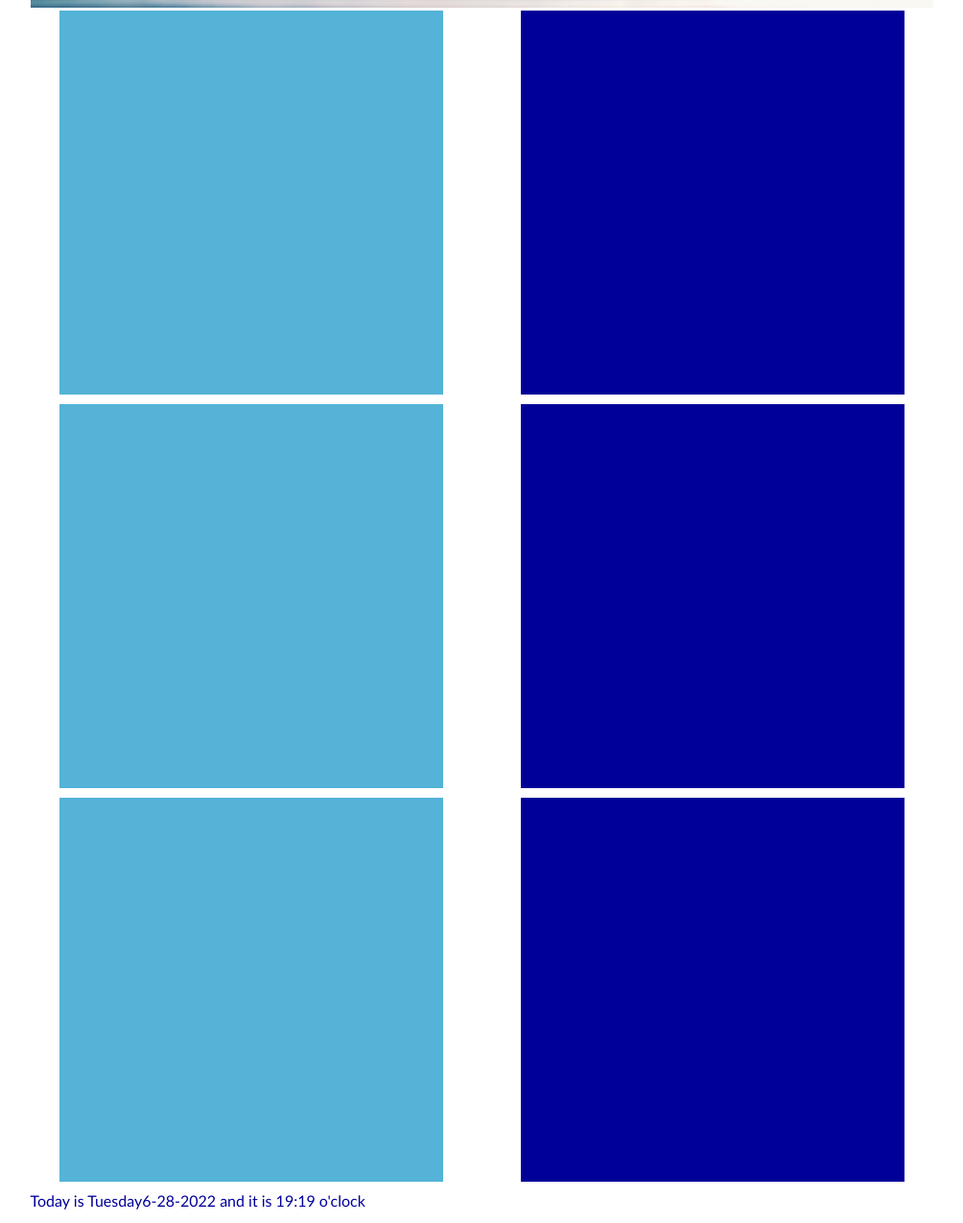
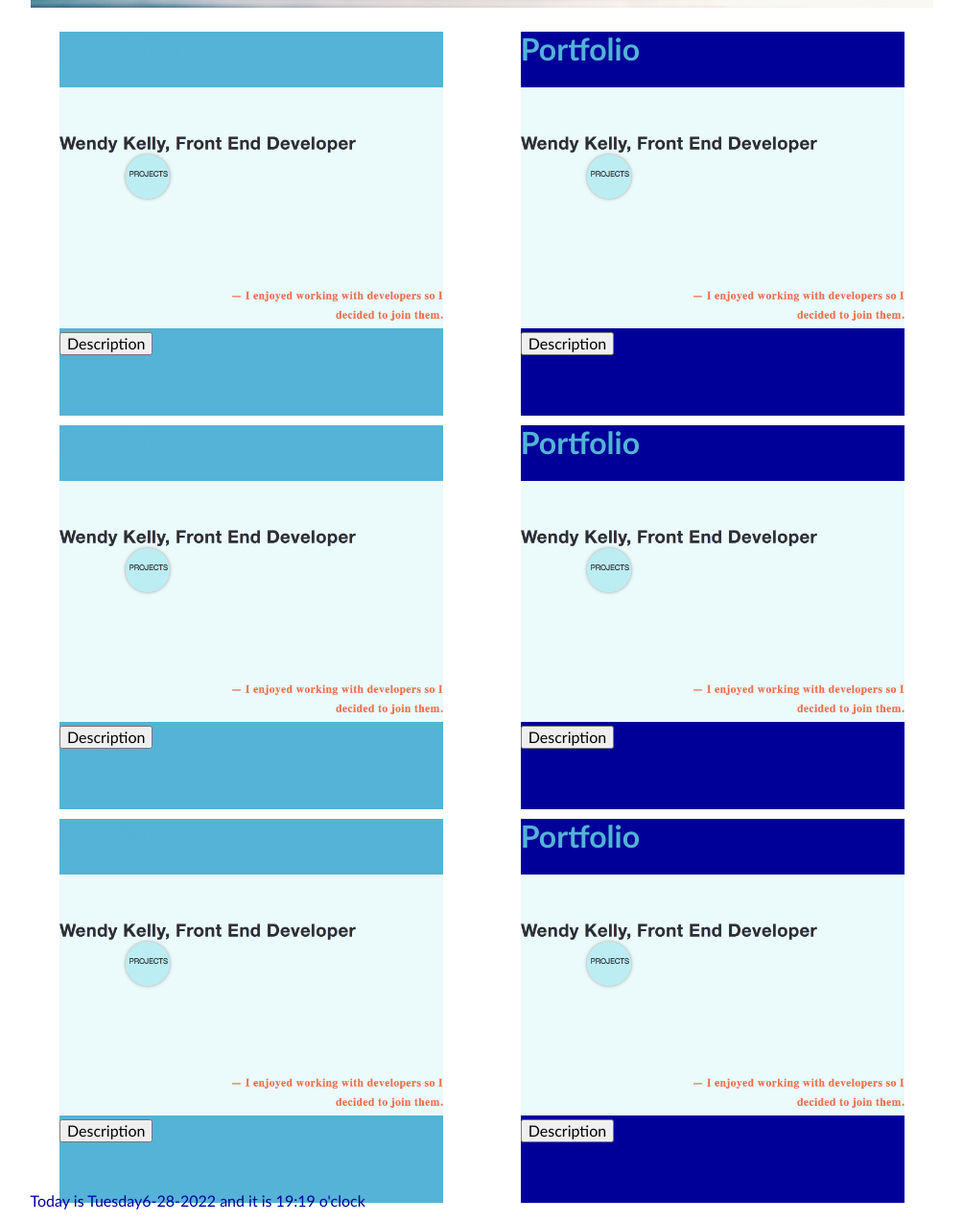
Before and after one commit to WendyKKelly/FAC-project-2, a plain HTML site: page index.html in a window 1280 px wide. Shown: the part 760-2034 px from the top of the page at 96% size, without its empty margins (18-1022 px from the left). Drawn offline with Linux system fonts and the light colour scheme.

Commit message:
add section card info (title, image, button

```diff
--- a/index.html
+++ b/index.html
@@ -20,16 +20,35 @@
 </header>
 <main class="item-b">
     <div class="child">
-        <div class="pro-1"></div>
+        <div class="pro-1"><h1>Portfolio</h1>
+            <img src="assets/portfolio.png"
+     alt="Wendy Kelly Portfolio">
+     <button>Description</button>
+        </div>
     </div>
-    <div class="child"><div class="pro-2"></div>
+    <div class="child"><div class="pro-2"><h1>Portfolio</h1>
+        <img src="assets/portfolio.png"
+ alt="Wendy Kelly Portfolio">
+ <button>Description</button></div>
   </div>
-    <div class="child"><div class="pro-3"></div>
+    <div class="child"><div class="pro-3"><h1>Portfolio</h1>
+        <img src="assets/portfolio.png"
+ alt="Wendy Kelly Portfolio">
+ <button>Description</button></div>
     </div>
-    <div class="child"><div class="pro-4"></div>  </div>
-    <div class="child"><div class="pro-5"></div>
+    <div class="child"><div class="pro-4"><h1>Portfolio</h1>
+        <img src="assets/portfolio.png"
+ alt="Wendy Kelly Portfolio">
+ <button>Description</button></div>  </div>
+    <div class="child"><div class="pro-5"><h1>Portfolio</h1>
+        <img src="assets/portfolio.png"
+ alt="Wendy Kelly Portfolio">
+ <button>Description</button></div>
 </div>
-<div class="child"><div class="pro-6"></div>  </div>
+<div class="child"><div class="pro-6"><h1>Portfolio</h1>
+    <img src="assets/portfolio.png"
+alt="Wendy Kelly Portfolio">
+<button>Description</button></div>  </div>
 </main>
 
     <footer class="item-d">
```
Also changed, not shown: assets/portfolio.png (added).
